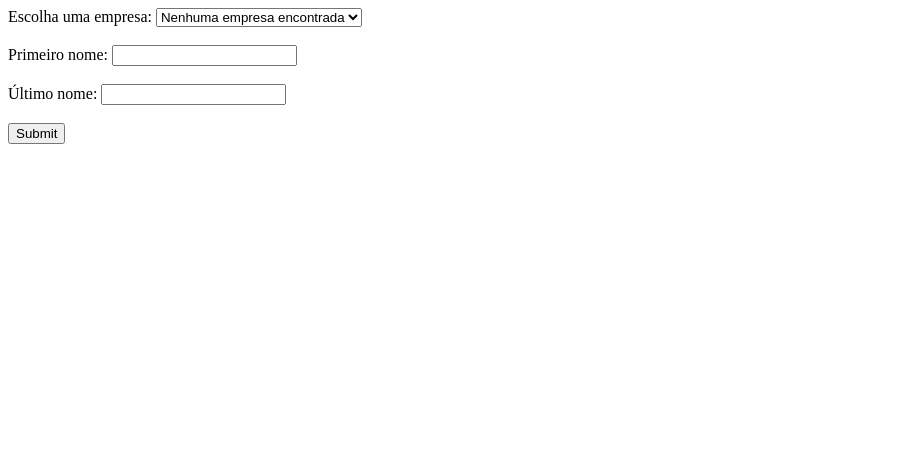
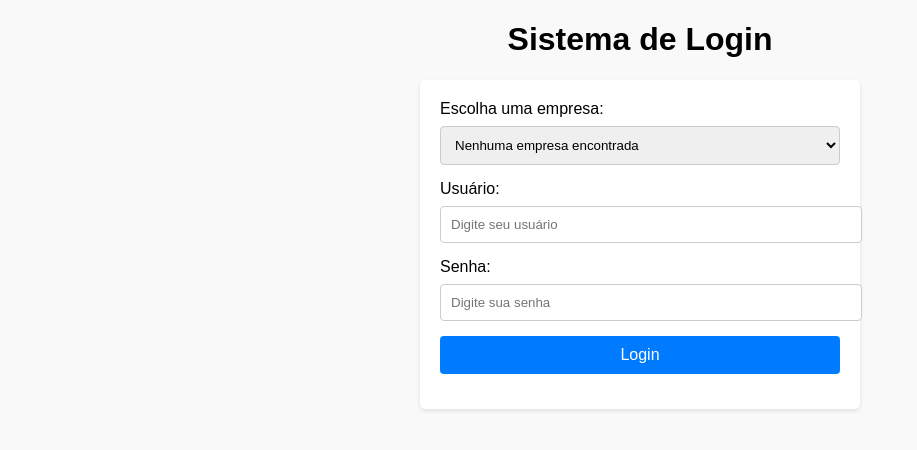
Before and after one commit to PedrosoCode/monolith-web, a PHP site: page / in a window 1280 px wide. Shown: the top 450 px of the page, without its empty margins (0-917 px from the left). Run offline with PHP 8.4, Linux system fonts and the light colour scheme.

Commit message:
Login de usuário

```diff
--- /dev/null
+++ b/home.php
@@ -0,0 +1,6 @@
+<?php
+session_start();
+session_destroy();
+header('Location: index.php');
+exit();
+?>
--- a/index.php
+++ b/index.php
@@ -1,4 +1,6 @@
 <?php
+session_start(); // Inicia a sessão
+
 require_once __DIR__ . '/config/Database.php';
 require_once './funcs/Empresas.php';
 
@@ -9,40 +11,122 @@ $conn = $db->getConnection();
 // Cria a instância da classe Empresas e obtém as empresas
 $empresasClass = new Empresas($conn);
 $empresas = $empresasClass->getEmpresas();
+
+if ($_SERVER['REQUEST_METHOD'] === 'POST') {
+    $codigoEmpresa = isset($_POST['empresa']) ? intval($_POST['empresa']) : null;
+    $usuario = isset($_POST['usuario']) ? $_POST['usuario'] : null;
+    $senha = isset($_POST['senha']) ? $_POST['senha'] : null;
+
+    if ($codigoEmpresa && $usuario && $senha) {
+        require_once './funcs/Login.php';
+        $loginClass = new Login($conn);
+
+        $response = $loginClass->validateLogin($codigoEmpresa, $usuario, $senha);
+
+        if ($response['status'] === 'success') {
+            // Define as variáveis de sessão
+            $_SESSION['usuario'] = $usuario;
+            $_SESSION['empresa'] = $codigoEmpresa;
+
+            // Redireciona para a página inicial ou dashboard
+            header('Location: home.php');
+            exit();
+        } else {
+            $errorMessage = $response['message'];
+        }
+    } else {
+        $errorMessage = 'Por favor, preencha todos os campos.';
+    }
+}
 ?>
 
 <!DOCTYPE html>
-<html lang="en">
+<html lang="pt-BR">
 
 <head>
     <meta charset="UTF-8">
     <meta name="viewport" content="width=device-width, initial-scale=1.0">
     <title>Login</title>
+    <style>
+        body {
+            font-family: Arial, sans-serif;
+            margin: 20px;
+            padding: 0;
+            background-color: #f9f9f9;
+        }
+
+        form {
+            background: #fff;
+            padding: 20px;
+            border-radius: 5px;
+            box-shadow: 0 2px 4px rgba(0, 0, 0, 0.1);
+            max-width: 400px;
+            margin: auto;
+        }
+
+        label {
+            display: block;
+            margin-bottom: 8px;
+        }
+
+        input,
+        select {
+            width: 100%;
+            padding: 10px;
+            margin-bottom: 15px;
+            border: 1px solid #ccc;
+            border-radius: 4px;
+        }
+
+        input[type="submit"] {
+            background-color: #007BFF;
+            color: white;
+            border: none;
+            cursor: pointer;
+            font-size: 16px;
+        }
+
+        input[type="submit"]:hover {
+            background-color: #0056b3;
+        }
+
+        .error {
+            color: red;
+            font-size: 14px;
+        }
+    </style>
 </head>
 
 <body>
-    <form action="/action_page.php" method="POST">
+    <h1 style="text-align: center;">Sistema de Login</h1>
+
+    <?php if (!empty($errorMessage)) : ?>
+        <p class="error"><?= htmlspecialchars($errorMessage); ?></p>
+    <?php endif; ?>
+
+    <form action="" method="POST">
         <label for="empresa">Escolha uma empresa:</label>
-        <select name="empresa" id="empresa">
+        <select name="empresa" id="empresa" required>
             <?php
             if (!empty($empresas)) {
                 foreach ($empresas as $empresa) {
-                    echo '<option value="' . $empresa['codigo'] . '">' . $empresa['nome_fantasia'] . ' (' . $empresa['razao_social'] . ')</option>';
+                    echo '<option value="' . htmlspecialchars($empresa['codigo']) . '">' .
+                        htmlspecialchars($empresa['nome_fantasia']) .
+                        ' (' . htmlspecialchars($empresa['razao_social']) . ')</option>';
                 }
             } else {
                 echo '<option value="">Nenhuma empresa encontrada</option>';
             }
             ?>
         </select>
-        <br><br>
 
-        <label for="fname">Primeiro nome:</label>
-        <input type="text" id="fname" name="fname"><br><br>
+        <label for="usuario">Usuário:</label>
+        <input type="text" id="usuario" name="usuario" required placeholder="Digite seu usuário">
 
-        <label for="lname">Último nome:</label>
-        <input type="text" id="lname" name="lname"><br><br>
+        <label for="senha">Senha:</label>
+        <input type="password" id="senha" name="senha" required placeholder="Digite sua senha">
 
-        <input type="submit" value="Submit">
+        <input type="submit" value="Login">
     </form>
 </body>
 
```
Also changed, not shown: funcs/Login.php (added, +31 -0 lines), generate_hash.php (added, +7 -0 lines).
